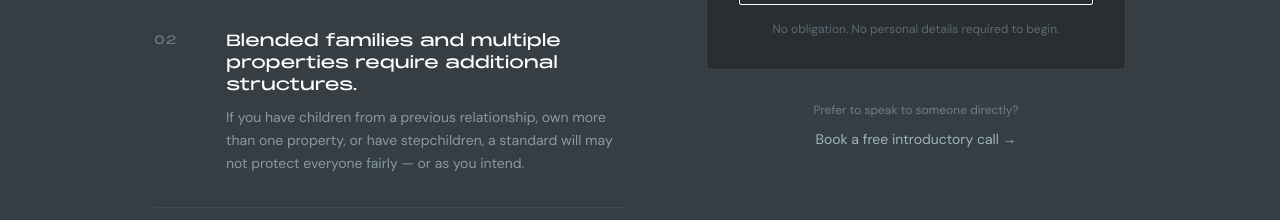
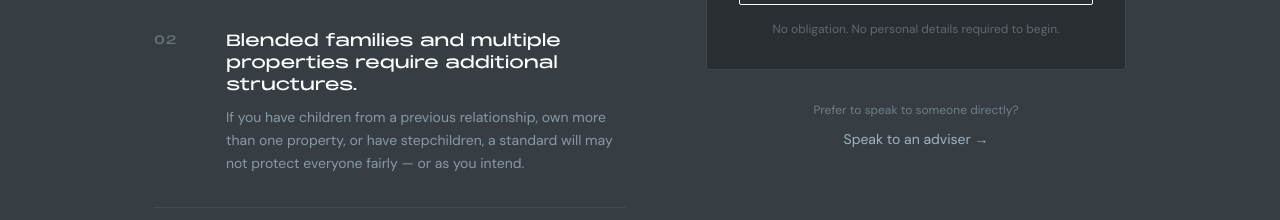
Before and after one commit to devtag2025/LegacyGuard, a React (Vite) app: page / in a window 1280 px wide. Shown: the part 2540-2760 px from the top of the page. Built offline with nearby package versions, Linux system fonts and the light colour scheme.

Commit message:
modified:   src/components/landing/EducationSection.jsx

```diff
--- a/src/components/landing/EducationSection.jsx
+++ b/src/components/landing/EducationSection.jsx
@@ -132,7 +132,7 @@ export function EducationSection() {
                 className="font-sans text-cadet text-sm hover:text-frosted transition-colors"
                 data-track="edu-book"
               >
-                Book a free introductory call →
+                Speak to an adviser →
               </a>
             </div>
           </div>
```
